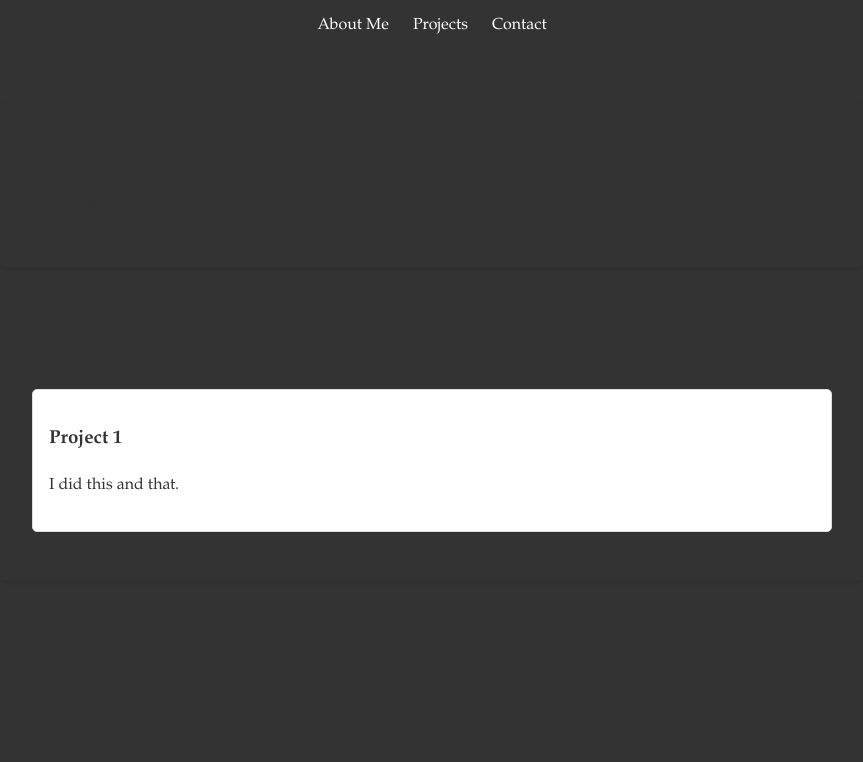
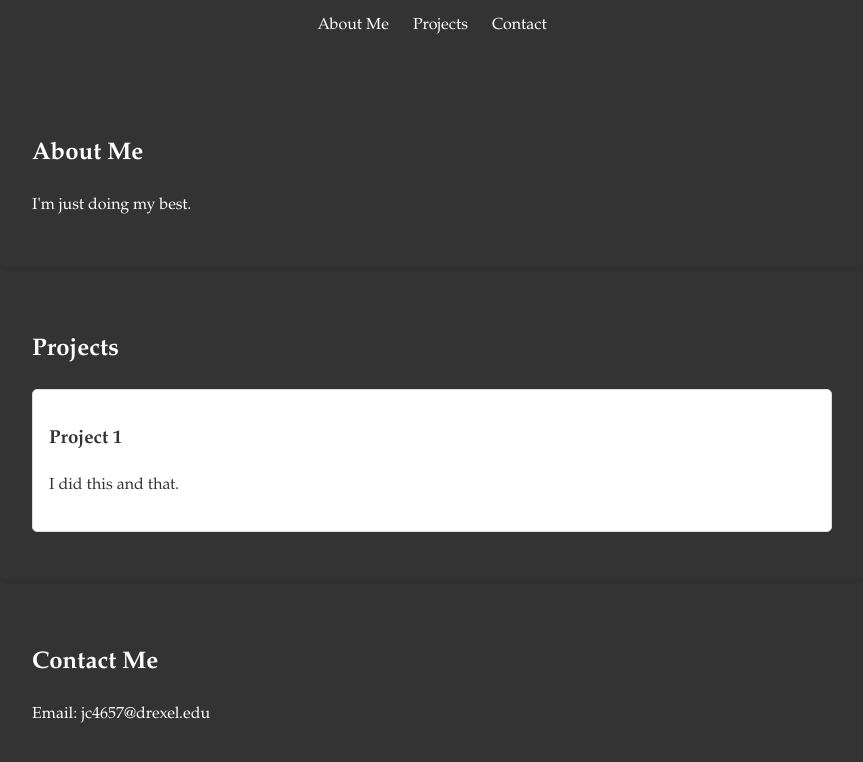
Before and after one commit to jc4657/Portfolio, a plain HTML site: page index.html in a window 1280 px wide. Shown: the part 70-832 px from the top of the page, without its empty margins (208-1071 px from the left). Drawn offline with Linux system fonts and the light colour scheme.

Commit message:
Update style.css

```diff
--- a/style.css
+++ b/style.css
@@ -3,8 +3,8 @@ body {
   line-height: 1.6;
   margin: 0;
   padding: 0;
-  background-color: #333;
-  color: #333;
+  background-color: #333; /* Dark background */
+  color: #fff; /* Light text color for contrast */
 }
 
 header {
@@ -37,10 +37,10 @@ section {
   padding: 2rem;
   margin: 2rem auto;
   max-width: 800px;
-  background: #333;
+  background: #333; /* Dark background for section */
   border-radius: 5px;
   box-shadow: 0 2px 5px rgba(0, 0, 0, 0.1);
-  color: #333;
+  color: #fff; /* Light text color for section */
 }
 
 section h2 {
@@ -52,6 +52,6 @@ section h2 {
   padding: 1rem;
   border: 1px solid #ddd;
   border-radius: 5px;
-  background: #fff;
-  color: #333;
+  background: #fff; /* White background for project cards */
+  color: #333; /* Dark text for visibility */
 }
```
